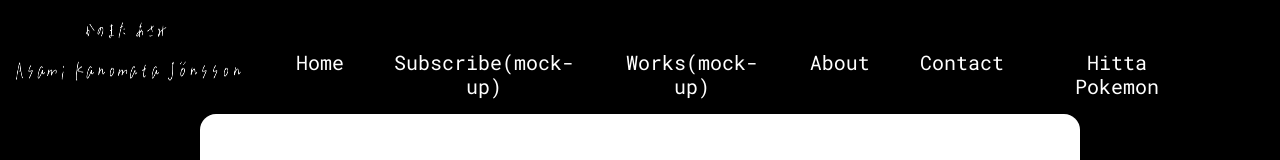
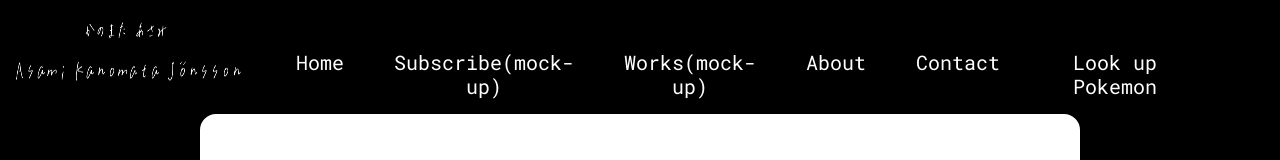
Before and after one commit to Asamijonsson/portfolio2023, a React (Create React App) app: page / in a window 1280 px wide. Shown: the top 160 px of the page. Built offline with nearby package versions, Linux system fonts and the light colour scheme.

Commit message:
change name in Nav

```diff
--- a/src/NavLink.jsx
+++ b/src/NavLink.jsx
@@ -26,7 +26,7 @@ const NavLink = () => {
       </Link>
 
       <Link to={"pokemon"} className={style.link} reloadDocument>
-        <h3 className={colorstyle.primary}>Hitta Pokemon</h3>
+        <h3 className={colorstyle.primary}>Look up Pokemon</h3>
       </Link>
     </div>
   );
```
